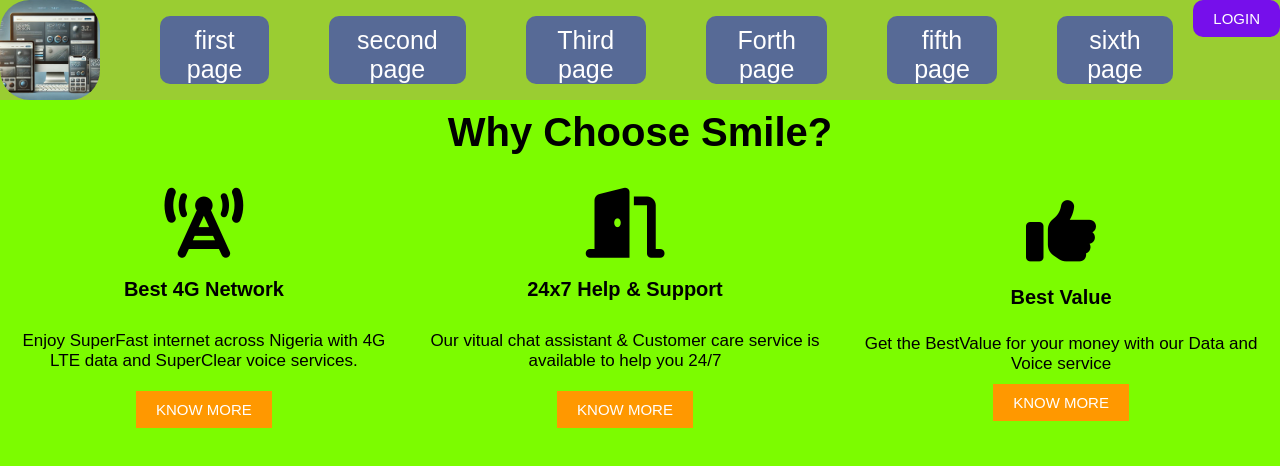
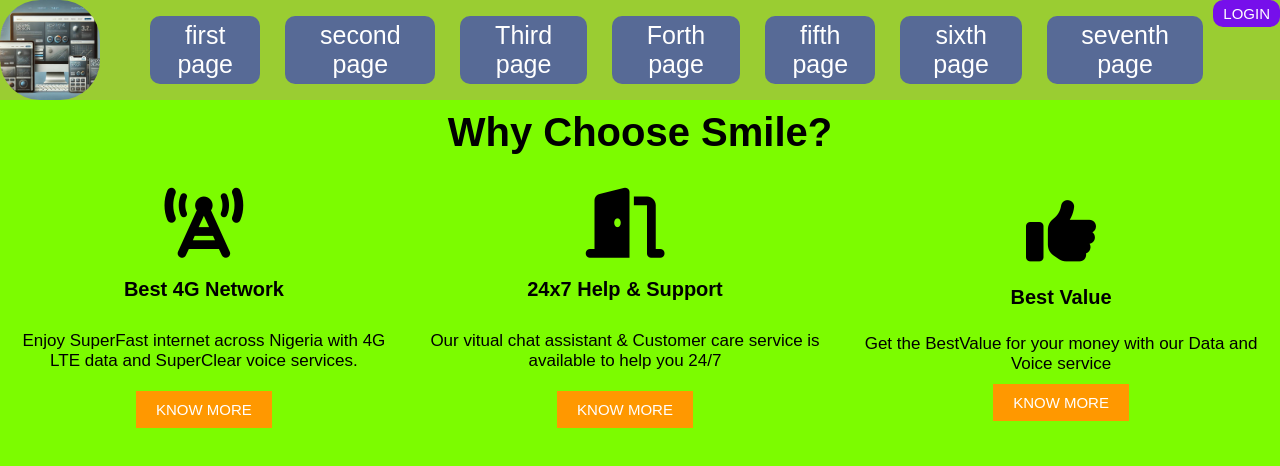
Before and after one commit to Ikmotlawal/css-assignment, a plain HTML site: page third.html in a window 1280 px wide. Drawn offline with Linux system fonts and the light colour scheme.

Commit message:
css-assignment

```diff
--- a/third.css
+++ b/third.css
@@ -96,23 +96,23 @@ a{
     display: flex;
     justify-content: space-between;
     text-align: center;
-    gap: 20px;
+    gap: 5px;
 
 }
 
 .ww li{
     list-style-type: none;
-    margin: 0 20px;
+    margin: 0 10px;
     font-size: 25px;
     background-color: rgba(17, 0, 255, 0.486);
-    padding: 10px 20px;
+    padding: 5px ;
     border-radius: 10px;
 }
 
 .oo{
     width: 100px;
     height: 100px;
-    border-radius: 30px;
+    border-radius: 40px;
 }
 
 /* .bb{
@@ -124,5 +124,5 @@ a{
     color: white;
     border: none;
     border-radius: 10px;
-    padding: 10px 20px;
+    padding: 5px 10px;
 }
--- a/third.html
+++ b/third.html
@@ -24,6 +24,7 @@
             <li> <a href="second.html">Forth page</a></li>
             <li> <a href="#">fifth page</a></li>
             <li><a href="selector.html">sixth page</a></li>
+            <li><a href="navigation.html">seventh page</a></li>
         </ul>
 
         <div class="bb">
```
Also changed, not shown: border.html (+1 -0 lines), first.html (+1 -0 lines), index.html (+1 -0 lines), navigation.html (+7 -7 lines), second.html (+1 -0 lines), selector.html (+1 -0 lines).
